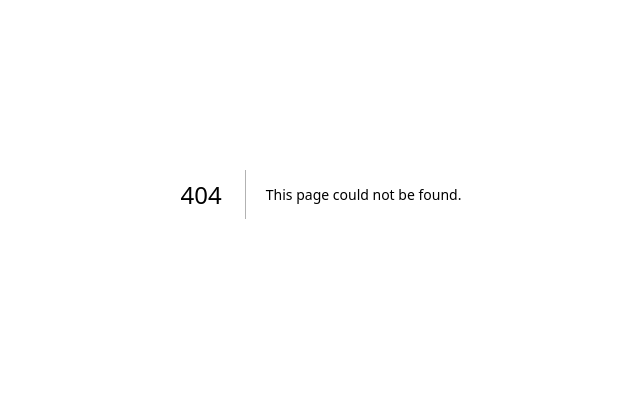
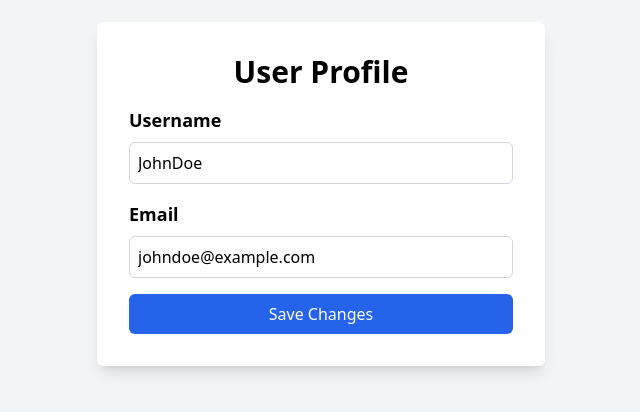
Before and after one commit to abdelrahmansheta16/metana, a Next.js app in the folder assignment11/: page /profile in a window 1280 px wide. Before the commit this address had no page. Shown: the part 206-618 px from the top of the page, without its empty margins (319-959 px from the left). Built offline with nearby package versions, Linux system fonts and the light colour scheme.

Commit message:
Update Assignment11 functionalities

```diff
--- /dev/null
+++ b/assignment11/src/pages/profile.js
@@ -0,0 +1,59 @@
+import React, { useState } from 'react';
+
+const UserProfile = () => {
+    const [username, setUsername] = useState('JohnDoe');
+    const [email, setEmail] = useState('johndoe@example.com');
+
+    const handleUsernameChange = (event) => {
+        setUsername(event.target.value);
+    };
+
+    const handleEmailChange = (event) => {
+        setEmail(event.target.value);
+    };
+
+    const saveChanges = () => {
+        // Replace this with actual logic to save user profile changes
+        console.log(`Saving changes for user: Username=${username}, Email=${email}`);
+    };
+
+    return (
+        <div className="min-h-screen flex items-center justify-center bg-gray-100">
+            <div className="p-8 max-w-md w-full space-y-4 bg-white shadow-lg rounded-md">
+                <h1 className="text-3xl font-semibold text-center">User Profile</h1>
+
+                {/* Username */}
+                <div>
+                    <p className="text-lg font-bold">Username</p>
+                    <input
+                        type="text"
+                        value={username}
+                        onChange={handleUsernameChange}
+                        className="w-full p-2 border border-gray-300 rounded-md mt-2"
+                    />
+                </div>
+
+                {/* Email */}
+                <div>
+                    <p className="text-lg font-bold">Email</p>
+                    <input
+                        type="email"
+                        value={email}
+                        onChange={handleEmailChange}
+                        className="w-full p-2 border border-gray-300 rounded-md mt-2"
+                    />
+                </div>
+
+                {/* Save Changes Button */}
+                <button
+                    onClick={saveChanges}
+                    className="w-full bg-blue-600 text-white p-2 rounded-md mt-2 hover:bg-blue-700"
+                >
+                    Save Changes
+                </button>
+            </div>
+        </div>
+    );
+};
+
+export default UserProfile;
```
